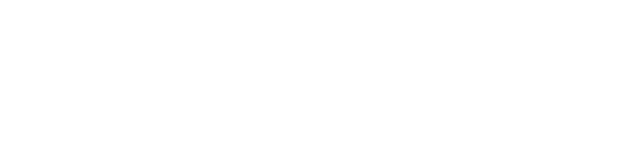
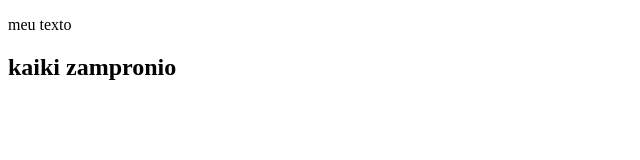
Before and after one commit to KaikiZampronio/divulgacao-insta, a plain HTML site: page index.html in a window 1280 px wide. Shown: the whole page, without its empty margins (0-640 px from the left). Drawn offline with Linux system fonts and the light colour scheme.

Commit message:
criei mensagens na tela

```diff
--- a/index.html
+++ b/index.html
@@ -4,6 +4,8 @@
     <title>aula 2</title>
 </head>
 <body>
+    <p>meu texto</p>
 
+    <h2>kaiki zampronio</h2>
 </body>
 </html>
```
